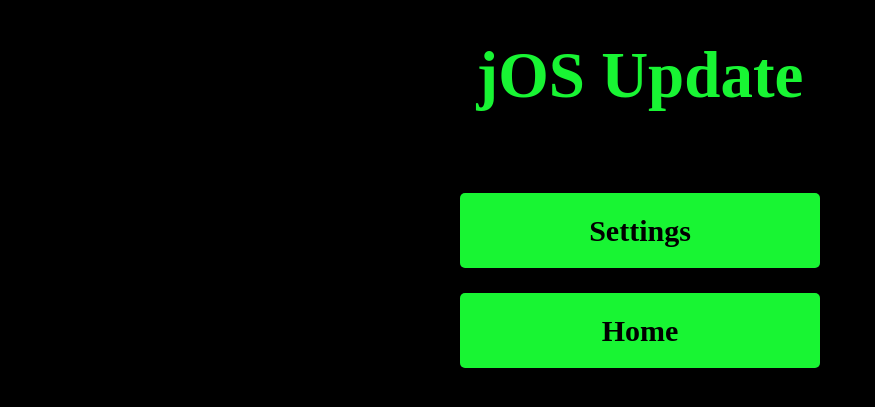
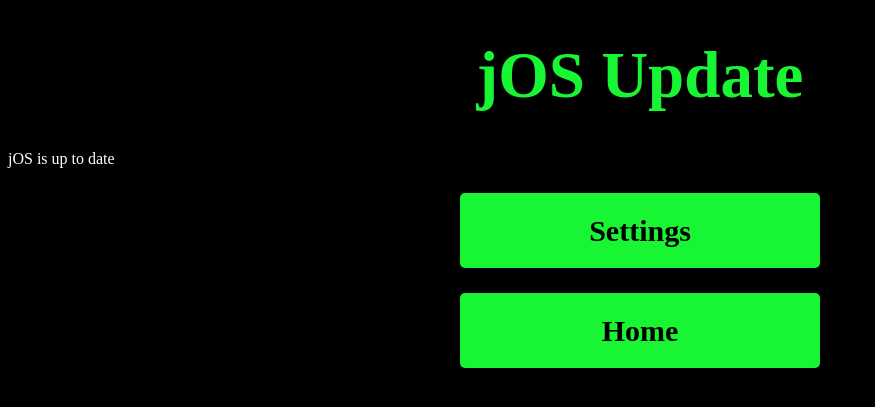
Before and after one commit to JustinMuniz/jOS, a PHP site: page /Settings/jOSUpdate.php in a window 1280 px wide. Shown: the top 407 px of the page, without its empty margins (0-875 px from the left). Run offline with PHP 8.4, Linux system fonts and the light colour scheme.

Commit message:
Update style.css

```diff
--- a/Common/style.css
+++ b/Common/style.css
@@ -28,6 +28,10 @@ h1 {
 	font-size: 65px;
 }
 
+p {
+	color: white;
+}
+
 .ButtonAnchor {
 	display: block;
 	width: 360px;
```
